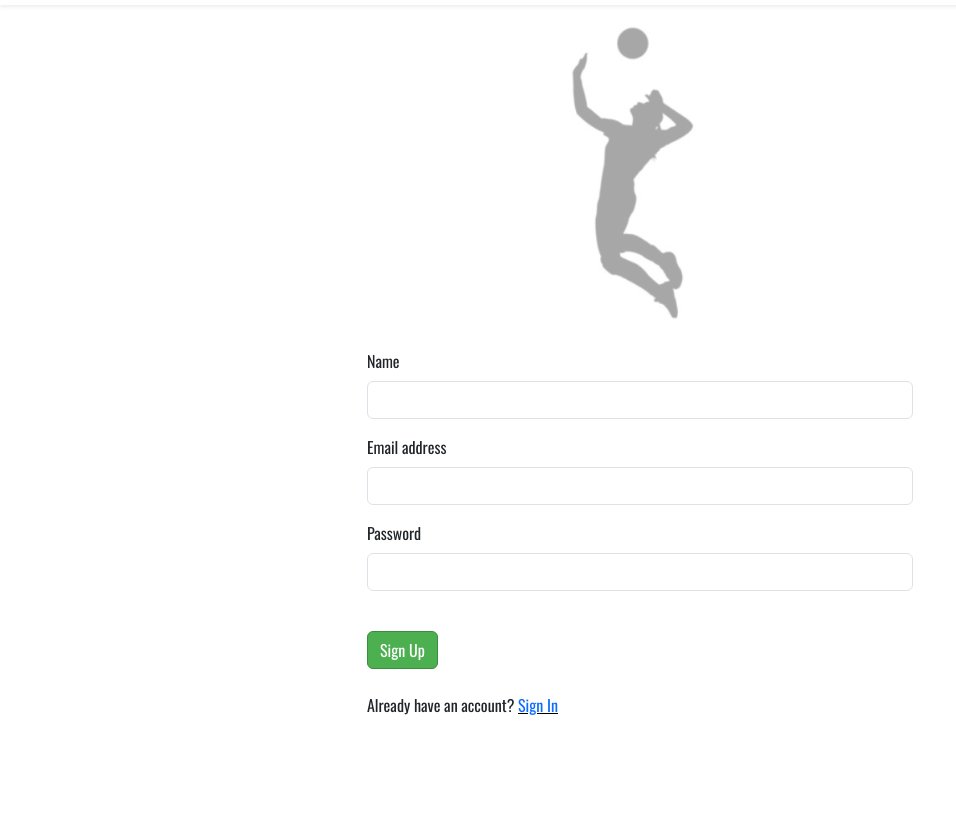
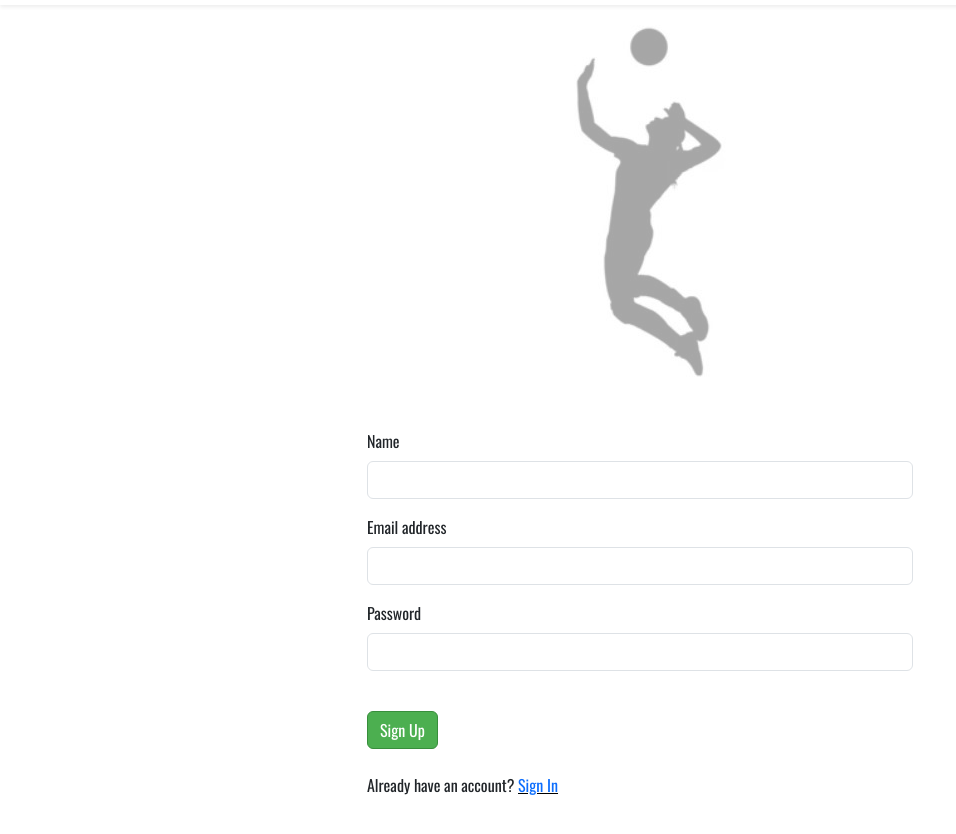
Before and after one commit to RodrickVy/1800_202510_BBY02, a website: page signup.html in a window 1280 px wide. Shown: the part 96-930 px from the top of the page, without its empty margins (0-956 px from the left). Drawn offline with nearby package versions, Linux system fonts and the light colour scheme; no server answers.

Commit message:
Fixed an invalid image url , and disableed account creation for now

```diff
--- a/scripts/account/account.service.js
+++ b/scripts/account/account.service.js
@@ -207,18 +207,19 @@ class Account {
      * @param onError
      */
     static async signUp(name, email, password, onSuccess, onError) {
-        Account.auth.createUserWithEmailAndPassword(email, password)
-            .then((userCredential) => {
-                userCredential.user.updateProfile({
-                    displayName: name
-                });
-            })
-            .then((userCredential) => {
-                onSuccess(userCredential.user)
-            })
-            .catch((error) => {
-                onError(error.message);
-            });
+        // Account.auth.createUserWithEmailAndPassword(email, password)
+        //     .then((userCredential) => {
+        //         userCredential.user.updateProfile({
+        //             displayName: name
+        //         });
+        //     })
+        //     .then((userCredential) => {
+        //         onSuccess(userCredential.user)
+        //     })
+        //     .catch((error) => {
+        //         onError(error.message);
+        //     });
+        alert("Creation Of New Accounts Has Been Disabled For Today.")
     }
 
     /**
--- a/scripts/account/account.template.js
+++ b/scripts/account/account.template.js
@@ -94,22 +94,22 @@ loadTemplate("shadowPhotoPlaceholder", `
             align-items: center; justify-content: center;">
 
         <div class="photo-item active" style="position: absolute; top: 50%; left: 50%; transform: translate(-50%, -40%); width: 100%; height: 100%;">
-            <img src="/images/shadow1.jpg" class="d-block" alt="shadow1"
+            <img src="/images/shadow1.JPG" class="d-block" alt="shadow1"
                  style="max-width: 100%; max-height: 100%; object-fit: cover;">
         </div>
 
         <div class="photo-item" style="position: absolute; top: 50%; left: 50%; transform: translate(-30%, -45%); width: 100%; height: 100%;">
-            <img src="./images/shadow2.jpg" class="d-block" alt="shadow2"
+            <img src="./images/shadow2.JPG" class="d-block" alt="shadow2"
                  style="max-width: 100%; max-height: 100%; object-fit: contain;">
         </div>
 
         <div class="photo-item" style="position: absolute; top: 50%; left: 50%; transform: translate(-50%, -40%); width: 100%; height: 100%;">
-            <img src="./images/shadow3.jpg" class="d-block" alt="shadow3"
+            <img src="./images/shadow3.JPG" class="d-block" alt="shadow3"
                  style="max-width: 90%; max-height: 90%; object-fit: cover;">
         </div>
 
         <div class="photo-item" style="position: absolute; top: 50%; left: 50%; transform: translate(-40%, -40%); width: 100%; height: 100%;">
-            <img src="./images/shadow4.jpg" class="d-block" alt="shadow4"
+            <img src="./images/shadow4.JPG" class="d-block" alt="shadow4"
                  style="max-width: 90%; max-height: 90%; object-fit: cover;">
         </div>
     </div>
--- a/scripts/account/signin.view.js
+++ b/scripts/account/signin.view.js
@@ -1,5 +1,5 @@
 /* Function for signing in button upon click. */
-const signInBtn = document.getElementById('signInBtn').addEventListener("click", () => {
+document.getElementById('signInBtn').addEventListener("click", () => {
     const email = document.getElementById('email').value;
     const password = document.getElementById('password').value;
     Account.signIn(email, password, () => {
--- a/scripts/account/signup.view.js
+++ b/scripts/account/signup.view.js
@@ -10,52 +10,3 @@ document.getElementById('signUpBtn').addEventListener("click", () => {
 
     });
 })
-
-/* Shadow photo function for sign up page, transition for aesethetic UI. */
-loadTemplate("shadowPhotoSignUpPlaceholder", `
-<div id="photoContainer" class="photo-container"
-     style="width: 100%; max-width: 300px; height: auto; min-height: 300px;
-            overflow: hidden; position: relative; margin: auto; margin-top: 20px;
-            display: flex; align-items: center; justify-content: center;">
-
-        <div class="photo-item active" style="position: absolute; top: 50%; left: 50%; transform: translate(-50%, -50%); width: 100%; height: 100%;">
-            <img src="./images/shadow1.jpg" class="d-block" alt="shadow1"
-                 style="max-width: 100%; max-height: 100%; object-fit: cover;">
-        </div>
-
-        <div class="photo-item" style="position: absolute; top: 50%; left: 50%; transform: translate(-30%, -50%); width: 100%; height: 100%;">
-            <img src="./images/shadow2.jpg" class="d-block" alt="shadow2"
-                 style="max-width: 100%; max-height: 100%; object-fit: contain;">
-        </div>
-
-        <div class="photo-item" style="position: absolute; top: 50%; left: 50%; transform: translate(-50%, -50%); width: 100%; height: 100%;">
-            <img src="./images/shadow3.jpg" class="d-block" alt="shadow3"
-                 style="max-width: 90%; max-height: 90%; object-fit: cover;">
-        </div>
-
-        <div class="photo-item" style="position: absolute; top: 50%; left: 50%; transform: translate(-40%, -50%); width: 100%; height: 100%;">
-            <img src="./images/shadow4.jpg" class="d-block" alt="shadow4"
-                 style="max-width: 90%; max-height: 90%; object-fit: cover;">
-        </div>
-    </div>
-`, () => {
-
-    // Custom fading transition setup
-    const photos = $(".photo-item");
-    let currentIndex = 0;
-
-    // Initially hide all images except the first one
-    $(".photo-item").hide();
-    $(photos[currentIndex]).show();  // Show the first image
-
-    // Set the interval for the fading transition
-    setInterval(() => {
-        // Fade out the current image
-        $(photos[currentIndex]).fadeOut(1000, () => {
-            // Move to the next image in the array
-            currentIndex = (currentIndex + 1) % photos.length;
-            // Fade in the next image
-            $(photos[currentIndex]).fadeIn(1000);
-        });
-    }, 2200);
-});
--- a/signup.html
+++ b/signup.html
@@ -27,7 +27,7 @@
 
     <div id="navPlaceholder"></div>
 
-    <div id="shadowPhotoSignUpPlaceholder"></div>
+    <div id="shadowPhotoPlaceholder"></div>
 
     <div class="container mt-2">
         <div class="row">
```
Also changed, not shown: 1 other file.
